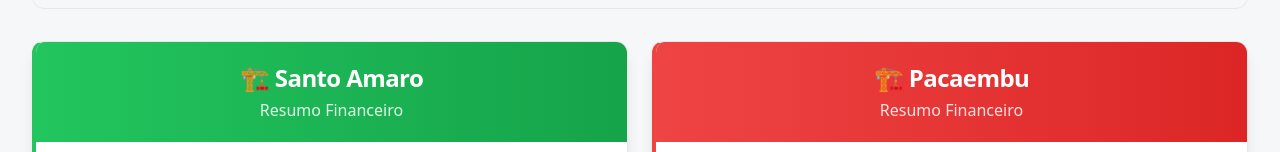
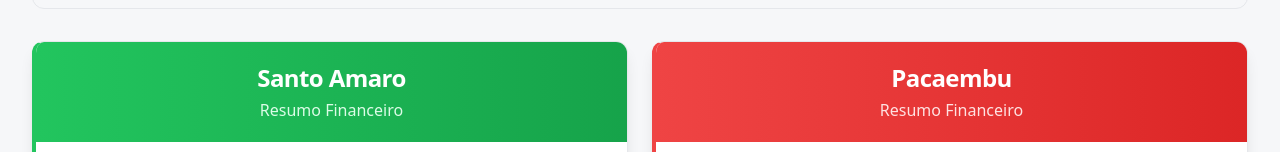
Before and after one commit to dionebr/controle, a React (Vite) app: page / in a window 1280 px wide. Shown: the part 259-411 px from the top of the page. Built offline with nearby package versions, Linux system fonts and the light colour scheme; no server answers; the database is empty; the HTML template or start-up script is replaced by a standard one.

Commit message:
remoção de icons desnecessário

```diff
--- a/src/components/ExportButtons.tsx
+++ b/src/components/ExportButtons.tsx
@@ -241,7 +241,7 @@ export const ExportButtons = ({ pedidos, notas, totalCredito, totalPedidos, sald
       // Pedidos Santo Amaro (formato da interface)
       doc.setFontSize(14);
       doc.setFont("helvetica", "bold");
-      doc.text("🏗️ Obra: Santo Amaro", 14, yPos);
+      doc.text("Obra: Santo Amaro", 14, yPos);
       yPos += 10;
 
       const pedidosSA = pedidos.filter((p) => p.obra === "Santo Amaro");
@@ -289,7 +289,7 @@ export const ExportButtons = ({ pedidos, notas, totalCredito, totalPedidos, sald
       // Pedidos Pacaembu (formato da interface)
       doc.setFontSize(14);
       doc.setFont("helvetica", "bold");
-      doc.text("🏗️ Obra: Pacaembu", 14, yPos);
+      doc.text("Obra: Pacaembu", 14, yPos);
       yPos += 10;
 
       const pedidosPacaembu = pedidos.filter((p) => p.obra === "Pacaembu");
--- a/src/pages/Index.tsx
+++ b/src/pages/Index.tsx
@@ -718,7 +718,7 @@ const Index = () => {
             <CardContent className="p-0">
               <div className="bg-gradient-to-r from-green-500 to-green-600 text-white p-5">
                 <div className="text-center">
-                  <h3 className="text-2xl font-extrabold tracking-tight">🏗️ Santo Amaro</h3>
+                  <h3 className="text-2xl font-extrabold tracking-tight">Santo Amaro</h3>
                   <p className="text-green-100 text-base font-medium mt-1">Resumo Financeiro</p>
                 </div>
               </div>
@@ -752,7 +752,7 @@ const Index = () => {
             <CardContent className="p-0">
               <div className="bg-gradient-to-r from-red-500 to-red-600 text-white p-5">
                 <div className="text-center">
-                  <h3 className="text-2xl font-extrabold tracking-tight">🏗️ Pacaembu</h3>
+                  <h3 className="text-2xl font-extrabold tracking-tight">Pacaembu</h3>
                   <p className="text-red-100 text-base font-medium mt-1">Resumo Financeiro</p>
                 </div>
               </div>
```
